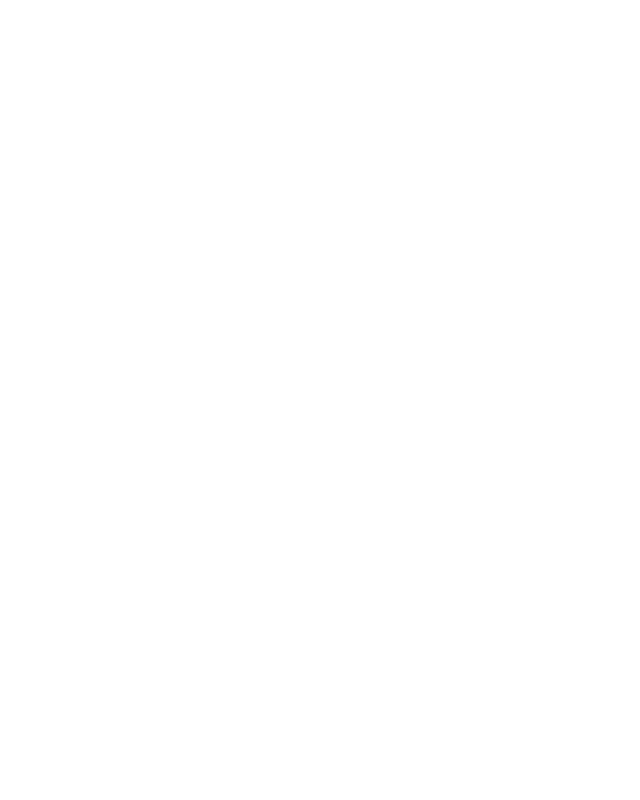
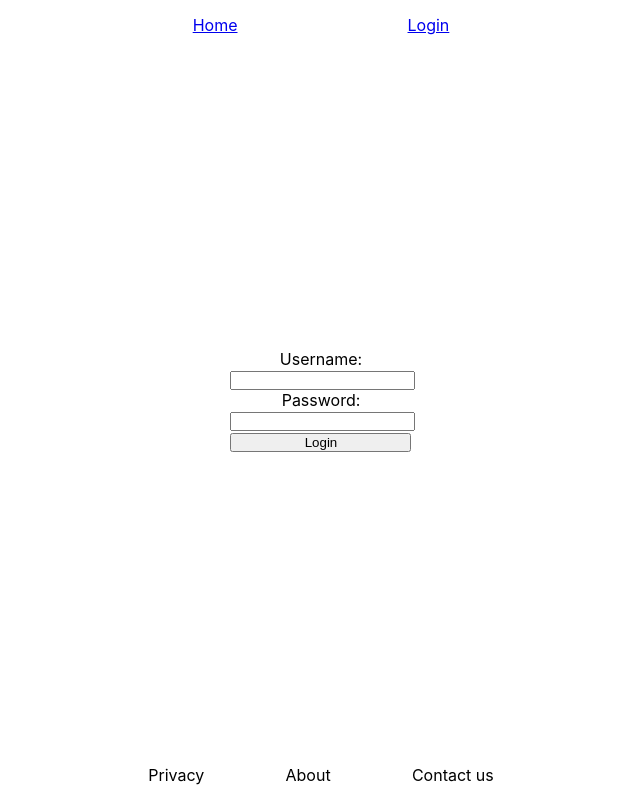
Before and after one commit to CameronStAmant/blog-api-admin-view, a React (Create React App) app: page /login in a window 1280 px wide. Shown: the whole page, without its empty margins (319-959 px from the left). Built offline with nearby package versions, Linux system fonts and the light colour scheme.

Commit message:
Bring admin site to parity with client site

```diff
--- a/src/App.js
+++ b/src/App.js
@@ -1,10 +1,10 @@
 import './App.css';
 import Home from './components/Home';
 
-function App() {
+function App(props) {
   return (
     <div>
-      <Home />
+      <Home authState={props.authState} />
     </div>
   );
 }
--- a/src/Routes.js
+++ b/src/Routes.js
@@ -1,22 +1,82 @@
-import React from 'react';
+import React, { useState, useEffect } from 'react';
 import { BrowserRouter, Switch, Route } from 'react-router-dom';
 import App from './App';
+import Login from './components/Login';
+import Logout from './components/Logout';
 import PostDetails from './components/PostDetails';
 import PostForm from './components/PostForm';
 import CommentForm from './components/CommentForm';
 
 const Routes = () => {
+  const [auth, setAuth] = useState(false);
+  const [username, setUsername] = useState(null);
+  const [userId, setUserId] = useState(null);
+  const [refresh, setRefresh] = useState(false);
+
+  const authChecker = () => {
+    const requestOptions = {
+      method: 'GET',
+      headers: {
+        'Content-Type': 'application/json',
+        Authorization: 'Bearer ' + localStorage.getItem('user'),
+      },
+    };
+    if (localStorage.getItem('user')) {
+      fetch('http://localhost:3000/auth', requestOptions)
+        .then((response) => {
+          return response.json();
+        })
+        .then((results) => {
+          setAuth(results.response);
+          setUsername(results.username);
+          setUserId(results.userId);
+          setRefresh(false);
+        });
+    } else {
+      setAuth(false);
+      setUsername(null);
+      setUserId(null);
+      setRefresh(false);
+    }
+  };
+
+  useEffect(() => {
+    authChecker();
+  }, [refresh]);
+
   return (
     <BrowserRouter>
       <Switch>
-        <Route exact path="/" component={App} />
-        <Route exact path="/posts/new" component={PostForm} />
-        <Route exact path="/posts/:id" component={PostDetails} />
-        <Route exact path="/posts/:id/edit" component={PostForm} />
+        <Route exact path="/" render={() => <App authState={auth} />} />
+        <Route
+          exact
+          path="/login"
+          render={() => <Login authRefresh={(state) => setRefresh(state)} />}
+        />
+        <Route
+          exact
+          path="/logout"
+          render={() => <Logout authRefresh={(state) => setRefresh(state)} />}
+        />
+        <Route
+          exact
+          path="/posts/new"
+          render={() => <PostForm authState={auth} userId={userId} />}
+        />
+        <Route
+          exact
+          path="/posts/:id"
+          render={() => <PostDetails authState={auth} />}
+        />
+        <Route
+          exact
+          path="/posts/:id/edit"
+          render={() => <PostForm authState={auth} />}
+        />
         <Route
           exact
           path="/posts/:id/comments/:commentId/edit"
-          component={CommentForm}
+          render={() => <CommentForm authState={auth} />}
         />
       </Switch>
     </BrowserRouter>
--- a/src/components/CommentForm.js
+++ b/src/components/CommentForm.js
@@ -3,7 +3,7 @@
 import { useParams, Redirect } from 'react-router-dom';
 import React, { useState, useEffect } from 'react';
 
-const CommentForm = () => {
+const CommentForm = (props) => {
   const [commentBody, setCommentBody] = useState(null);
   const [redirect, setRedirect] = useState(false);
   const { id, commentId } = useParams();
@@ -41,7 +41,7 @@
   }, [id, commentId]);
 
   return (
-    <Layout>
+    <Layout authState={props.authState}>
       {redirect === true && (
         <Redirect
           from="/posts/:id/comments/:commentId/edit"
--- a/src/components/Header.js
+++ b/src/components/Header.js
@@ -1,15 +1,23 @@
 import './Header.css';
 import { NavLink } from 'react-router-dom';
 
-const Header = () => {
+const Header = (props) => {
   return (
     <div className="header">
       <ul className="headerNav">
         <li>
           <NavLink to="/">Home</NavLink>
         </li>
-        <li>Sign in</li>
-        <li>Log out</li>
+        {!props.authState && (
+          <li>
+            <NavLink to="/login">Login</NavLink>
+          </li>
+        )}
+        {props.authState && (
+          <li>
+            <NavLink to="/logout">Log out</NavLink>
+          </li>
+        )}
       </ul>
     </div>
   );
--- a/src/components/Home.js
+++ b/src/components/Home.js
@@ -2,7 +2,7 @@
 import './Home.css';
 import Layout from './Layout';
 
-const Home = () => {
+const Home = (props) => {
   const [posts, setPosts] = useState(null);
 
   const handleSubmit = (post) => {
@@ -44,9 +44,10 @@
   }, []);
 
   return (
-    <Layout>
+    <Layout authState={props.authState}>
       <div className="mainContent">
         <div className="homeBanner">
+          {props.authState && <p>logged in!</p>}
           <p>Welcome to the tree blog admin site!</p>
           <form action="/posts/new">
             <input type="submit" value="New Post" />
--- a/src/components/Layout.js
+++ b/src/components/Layout.js
@@ -5,7 +5,7 @@
 const Layout = (props) => {
   return (
     <div className="App">
-      <Header />
+      <Header authState={props.authState} />
       {props.children}
       <Footer />
     </div>
--- /dev/null
+++ b/src/components/Login.css
@@ -0,0 +1,12 @@
+.mainContent {
+  grid-area: main;
+  display: grid;
+  grid-template-columns: 1fr 1fr 1fr;
+  grid-template-areas: '. content .';
+  place-content: center;
+}
+
+.login-form {
+  grid-area: content;
+  justify-self: center;
+}
--- /dev/null
+++ b/src/components/Login.js
@@ -0,0 +1,64 @@
+import './Login.css';
+import Layout from './Layout';
+import React, { useState } from 'react';
+import { Redirect } from 'react-router-dom';
+
+const Login = (props) => {
+  const [username, setUsername] = useState(null);
+  const [password, setPassword] = useState(null);
+  const [redirect, setRedirect] = useState(null);
+
+  const handleSubmit = (e) => {
+    e.preventDefault();
+    const requestOptions = {
+      method: 'POST',
+      headers: { 'Content-Type': 'application/json' },
+      body: JSON.stringify({
+        username: username,
+        password: password,
+      }),
+    };
+    fetch('http://localhost:3000/login', requestOptions)
+      .then((response) => response.json())
+      .then((results) => {
+        window.localStorage.setItem('user', results.token);
+        props.authRefresh(true);
+        setRedirect(true);
+      });
+  };
+
+  return (
+    <Layout>
+      {redirect && <Redirect to={'/'} push />}
+      <div className="mainContent">
+        <form onSubmit={handleSubmit} className="login-form">
+          <label htmlFor="username-field">Username:</label>
+          <br />
+          <input
+            type="text"
+            id="username-field"
+            name="username"
+            autoComplete="on"
+            value={username ? username : ''}
+            onChange={(e) => setUsername(e.target.value)}
+          />
+          <br />
+          <label htmlFor="password-field">Password:</label>
+          <br />
+          <input
+            type="password"
+            id="password-field"
+            name="password"
+            autoComplete="on"
+            value={password ? password : ''}
+            onChange={(e) => setPassword(e.target.value)}
+          />
+          <br />
+          <input type="submit" value="Login" />
+        </form>
+      </div>
+    </Layout>
+  );
+};
+
+export default Login;
--- /dev/null
+++ b/src/components/Logout.js
@@ -0,0 +1,13 @@
+import React, { useEffect } from 'react';
+import { Redirect } from 'react-router-dom';
+
+const Logout = (props) => {
+  useEffect(() => {
+    window.localStorage.removeItem('user');
+    props.authRefresh(true);
+  });
+
+  return <Redirect to={'/'} />;
+};
+
+export default Logout;
--- a/src/components/PostDetails.js
+++ b/src/components/PostDetails.js
@@ -1,5 +1,5 @@
 import React, { useState, useEffect } from 'react';
-import { useParams, useLocation } from 'react-router-dom';
+import { useParams, useLocation, useHistory } from 'react-router-dom';
 
 import './PostDetails.css';
 import Layout from './Layout';
@@ -8,6 +8,7 @@
 const PostDetails = (props) => {
   const [postDetails, setPostDetails] = useState(null);
   const { id } = useParams();
+  const history = useHistory();
 
   const deletePost = (e) => {
     e.preventDefault();
@@ -19,7 +20,7 @@
       }),
     };
     fetch('http://localhost:3000/posts/' + id, requestOptions).then(
-      props.history.push('/')
+      history.push('/')
     );
   };
 
@@ -36,7 +37,7 @@
   }, [id]);
 
   return (
-    <Layout>
+    <Layout authState={props.authState}>
       <div className="postLayout">
         <div className="post">
           <h2>{postDetails ? postDetails.title : ''}</h2>
--- a/src/components/PostForm.js
+++ b/src/components/PostForm.js
@@ -3,7 +3,7 @@
 import { useParams, Redirect } from 'react-router-dom';
 import React, { useState, useEffect } from 'react';
 
-const PostForm = () => {
+const PostForm = (props) => {
   const [postTitle, setPostTitle] = useState(null);
   const [postBody, setPostBody] = useState(null);
   const [redirect, setRedirect] = useState(false);
@@ -14,11 +14,14 @@
     if (id === undefined) {
       const requestOptions = {
         method: 'POST',
-        headers: { 'Content-Type': 'application/json' },
+        headers: {
+          'Content-Type': 'application/json',
+          Authorization: 'Bearer ' + localStorage.getItem('user'),
+        },
         body: JSON.stringify({
+          author: props.userId,
           title: postTitle,
           body: postBody,
-          author: '607a0bf4e185e7b95a3204ab',
         }),
       };
       fetch('http://localhost:3000/posts/', requestOptions)
@@ -32,7 +35,10 @@
     } else {
       const requestOptions = {
         method: 'PUT',
-        headers: { 'Content-Type': 'application/json' },
+        headers: {
+          'Content-Type': 'application/json',
+          Authorization: 'Bearer ' + localStorage.getItem('user'),
+        },
         body: JSON.stringify({ title: postTitle, body: postBody }),
       };
       fetch('http://localhost:3000/posts/' + id, requestOptions).then(
@@ -50,6 +56,10 @@
           'http://localhost:3000/posts/' + id + '/edit',
           {
             mode: 'cors',
+            headers: {
+              'Content-Type': 'application/json',
+              Authorization: 'Bearer ' + localStorage.getItem('user'),
+            },
           }
         );
         const data = await response.json();
@@ -62,7 +72,7 @@
   }, [id]);
 
   return (
-    <Layout>
+    <Layout authState={props.authState}>
       {newUrl !== null && <Redirect to={newUrl} />}
       {redirect === true && newUrl === null && (
         <Redirect from="/posts/:id/edit" to={'/posts/' + id} />
```
